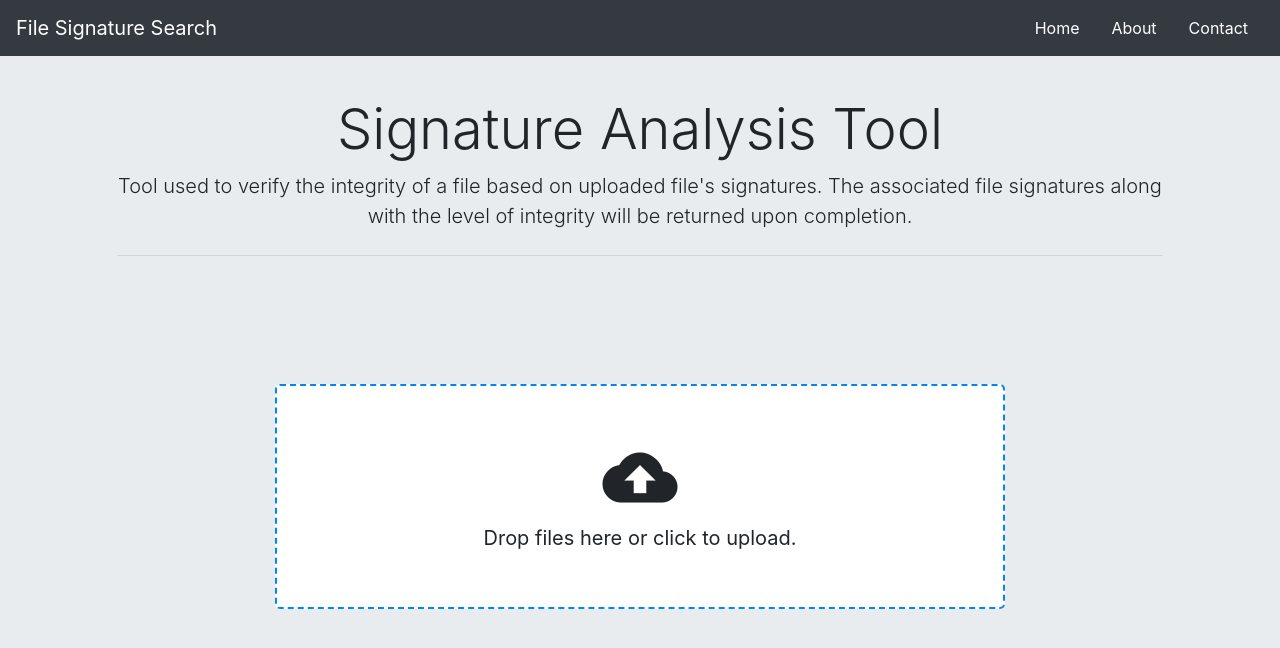
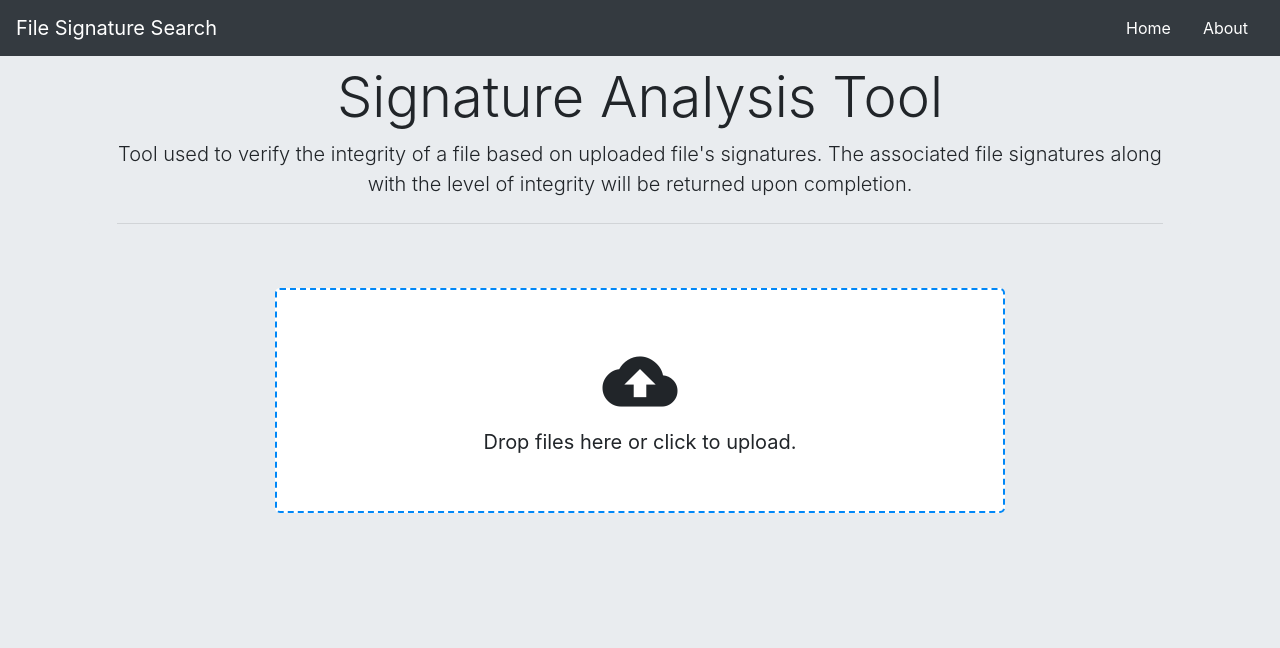
Before and after one commit to manthony97/forensicsFileSignature, a Django app: page / in a window 1280 px wide. Shown: the top 648 px of the page. Run offline with Django 3.2, Linux system fonts and the light colour scheme; some libraries are stand-ins or nearby versions.

Commit message:
refactor staging

```diff
--- a/home/urls.py
+++ b/home/urls.py
@@ -4,6 +4,4 @@ from . import views
 urlpatterns = [
     path('', views.home, name='home'),
     path('about/', views.about, name='about'),
-    path('contact/', views.contact, name='contact'),
-
 ]
--- a/home/views.py
+++ b/home/views.py
@@ -9,7 +9,3 @@ def home(request):
 
 def about(request):
     return render(request, 'home/about.html')
-
-
-def contact(request):
-    return render(request, 'home/contact.html')
--- a/static/css/style.css
+++ b/static/css/style.css
@@ -43,3 +43,11 @@ a.nav-link{
 .dropzone, .dropzone * {
     box-sizing: border-box;
 }
+
+/* MEDIA QUERIES */
+
+@media (min-width: 576px) {
+    .jumbotron {
+        padding: 2rem 2rem 0rem 2rem;
+    }
+}
--- a/templates/base.html
+++ b/templates/base.html
@@ -24,14 +24,11 @@
         <li class="nav-item">
             <a class="nav-link" href="{% url 'about' %}">About</a>
         </li>
-         <li class="nav-item">
-            <a class="nav-link" href="{% url 'contact' %}">Contact</a>
-        </li>
     </ul>
 </nav>
-
-{% block content %}{% endblock content %}
-
+<div>
+    {% block content %}{% endblock content %}
+</div>
 {# Core Scripts #}
 <script src="{% static "js/dropzone.js" %}"></script>
 <script src="{% static "js/App.js" %}"></script>
```
Also changed, not shown: templates/home/contact.html (deleted).
